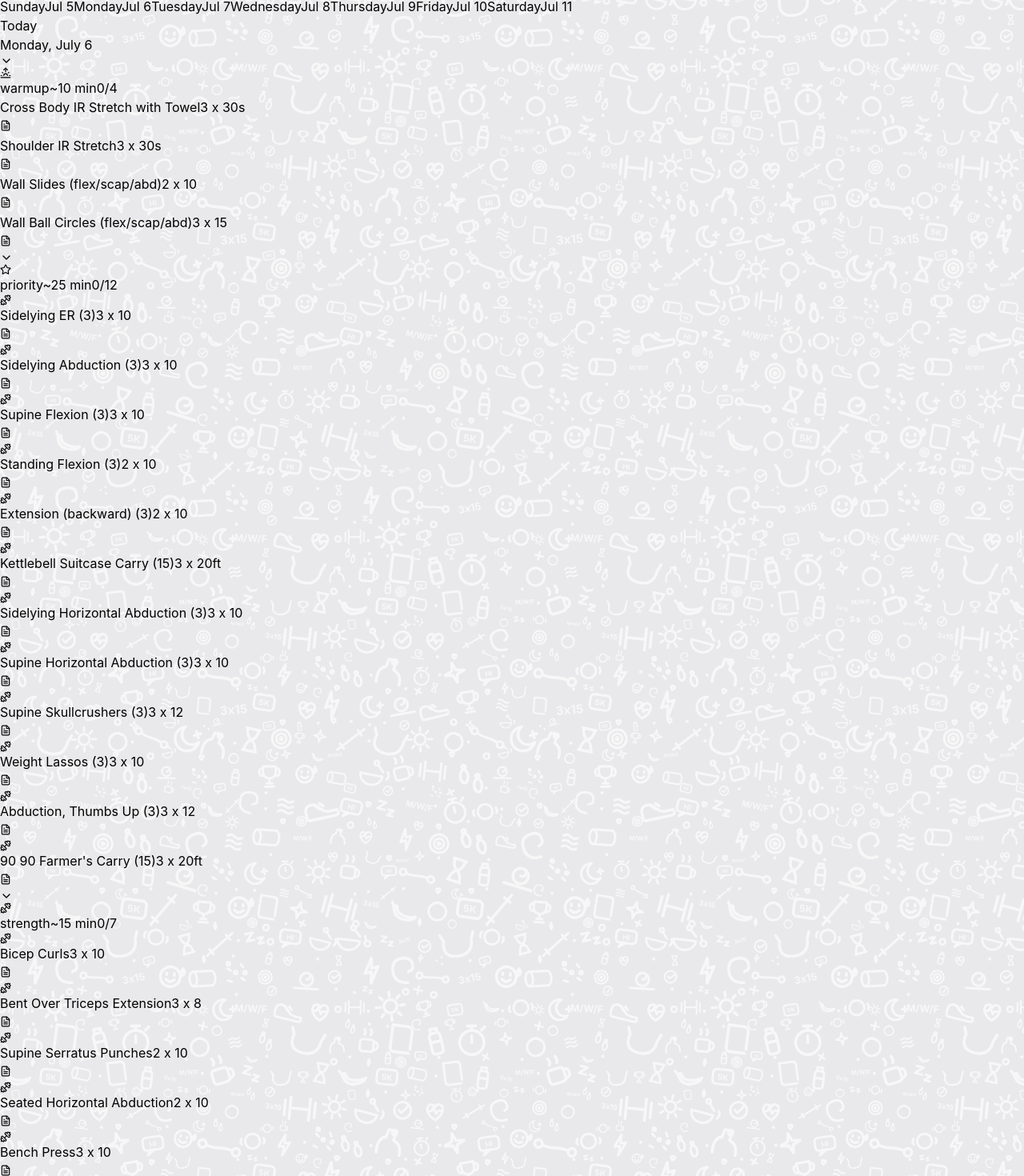
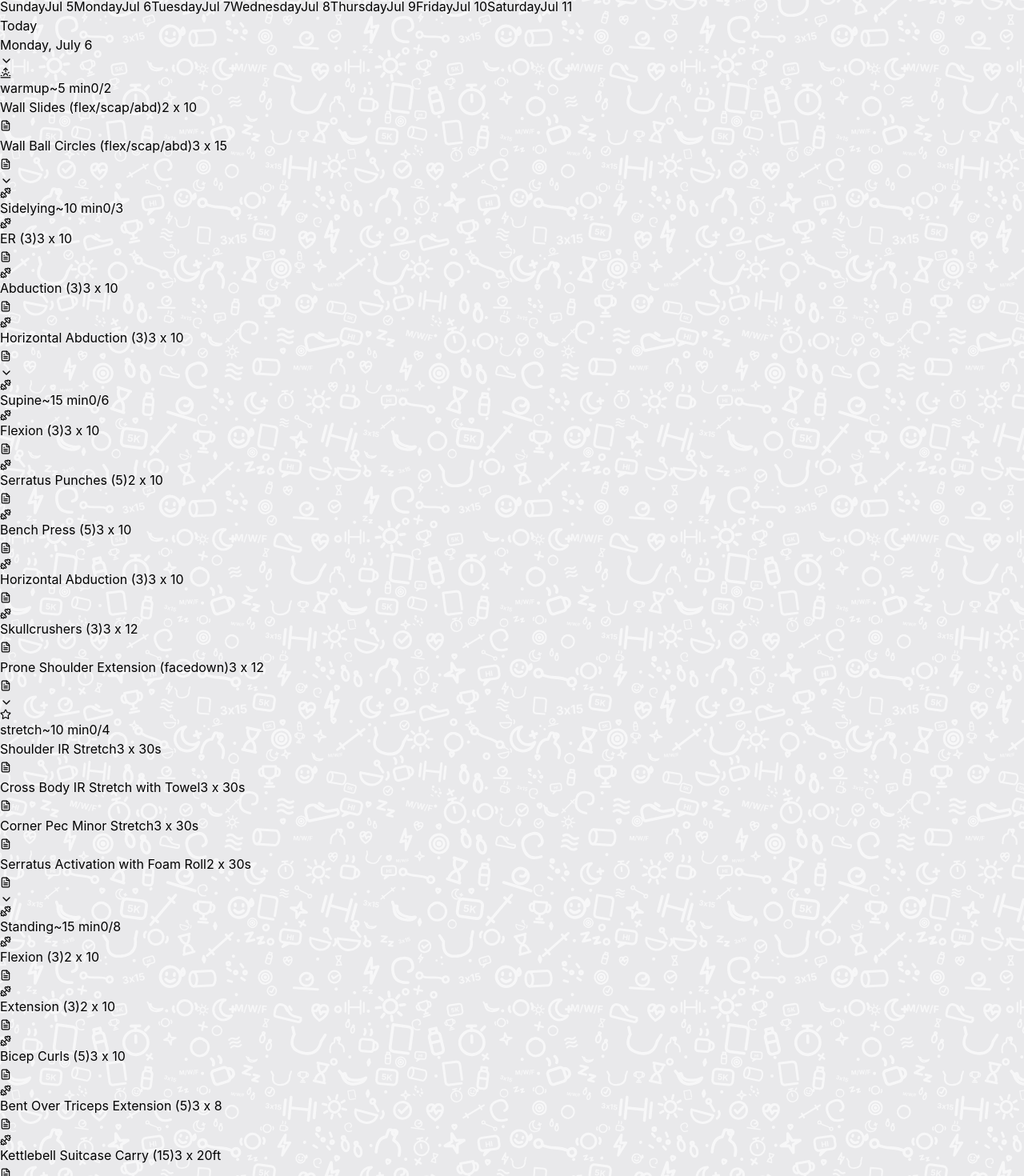
Before and after one commit to ungoldman/pt-tracker, a React (Vite) app: page / in a window 1280 px wide. Shown: the part 440-1910 px from the top of the page at 80% size. Built offline with nearby package versions, Linux system fonts and the light colour scheme.

Commit message:
fix(data): update categories

```diff
--- a/src/data.js
+++ b/src/data.js
@@ -20,7 +20,6 @@
     type: "priority",
     sets: 3,
     reps: 10,
-    priority: "high",
     days: MWF,
   },
   {
@@ -28,7 +27,6 @@
     type: "priority",
     sets: 3,
     reps: 10,
-    priority: "high",
     days: MWF,
   },
   {
@@ -36,19 +34,18 @@
     type: "priority",
     sets: 3,
     reps: 10,
-    priority: "high",
     days: MWF,
   },
 
   {
-    name: "Cross Body IR Stretch with Towel",
-    type: "warmup",
+    name: "Shoulder IR Stretch",
+    type: "stretch",
     sets: 3,
     reps: "30s",
   },
   {
-    name: "Shoulder IR Stretch",
-    type: "warmup",
+    name: "Cross Body IR Stretch with Towel",
+    type: "stretch",
     sets: 3,
     reps: "30s",
   },
@@ -61,25 +58,30 @@
     days: MWF,
   },
   {
-    name: "Extension (backward) with Dumbbell (3)",
+    name: "Standing Extension with Dumbbell (3)",
     type: "priority",
     sets: 2,
     reps: 10,
     days: MWF,
   },
 
-  { name: "Corner Pec Minor Stretch", type: "wind-down", sets: 3, hold: "30s" },
+  { name: "Corner Pec Minor Stretch", type: "stretch", sets: 3, hold: "30s" },
 
-  { name: "Bicep Curls with Dumbbell", type: "strength", sets: 3, reps: 10 },
   {
-    name: "Bent Over Triceps Extension with Dumbbell",
+    name: "Standing Bicep Curls (5) with Dumbbell",
+    type: "strength",
+    sets: 3,
+    reps: 10,
+  },
+  {
+    name: "Standing Bent Over Triceps Extension (5) with Dumbbell",
     type: "strength",
     sets: 3,
     reps: 8,
   },
 
   {
-    name: "Supine Serratus Punches with Dumbbell",
+    name: "Supine Serratus Punches (5) with Dumbbell",
     type: "strength",
     sets: 2,
     reps: 10,
@@ -92,7 +94,12 @@
     reps: 10,
   },
 
-  { name: "Wall Slides (flex/scap/abd)", type: "warmup", sets: 2, reps: 10 },
+  {
+    name: "Wall Slides (flex/scap/abd)",
+    type: "warmup",
+    sets: 2,
+    reps: 10,
+  },
   {
     name: "Wall Ball Circles (flex/scap/abd)",
     type: "warmup",
@@ -113,7 +120,12 @@
     reps: 10,
   },
 
-  { name: "Bench Press with Dumbbell", type: "strength", sets: 3, reps: 10 },
+  {
+    name: "Supine Bench Press (5) with Dumbbell",
+    type: "strength",
+    sets: 3,
+    reps: 10,
+  },
 
   {
     name: "Shoulder ER (step) with Resistance",
@@ -125,7 +137,7 @@
 
   {
     name: "Serratus Activation with Foam Roll",
-    type: "wind-down",
+    type: "stretch",
     sets: 2,
     hold: "30s",
   },
@@ -138,13 +150,6 @@
   },
 
   {
-    name: "Prone Shoulder Extension (facedown)",
-    type: "wind-down",
-    sets: 3,
-    reps: 12,
-  },
-
-  {
     name: "Shoulder IR (rotate) with Resistance",
     type: "resistance",
     sets: 3,
@@ -152,7 +157,7 @@
   },
 
   {
-    name: "Kettlebell Suitcase Carry with Dumbbell (15)",
+    name: "Standing Kettlebell Suitcase Carry with Dumbbell (15)",
     type: "priority",
     sets: 3,
     reps: "20ft",
@@ -184,7 +189,7 @@
   },
 
   {
-    name: "Weight Lassos with Dumbbell (3)",
+    name: "Standing Weight Lassos with Dumbbell (3)",
     type: "priority",
     sets: 3,
     reps: 10,
@@ -192,7 +197,7 @@
   },
 
   {
-    name: "Abduction, Thumbs Up with Dumbbell (3)",
+    name: "Standing Abduction, Thumbs Up with Dumbbell (3)",
     type: "priority",
     sets: 3,
     reps: 12,
@@ -200,11 +205,18 @@
   },
 
   {
-    name: "90 90 Farmer's Carry with Dumbbell (15)",
+    name: "Standing 90 90 Farmer's Carry with Dumbbell (15)",
     type: "priority",
     sets: 3,
     reps: "20ft",
     days: MWF,
+  },
+
+  {
+    name: "Supine Prone Shoulder Extension (facedown)",
+    type: "wind-down",
+    sets: 3,
+    reps: 12,
   },
 
   // personal goals are not PT-prescribed. Untimed steps/jog dominate, so skip the time estimate.
@@ -261,7 +273,90 @@
   },
 };
 
-export const exercises = Object.keys(blocks).reduce((acc, block) => {
+const categories = {
+  warmup: {
+    displayName: "Warm Up",
+    lane: 0,
+    icon: Sunrise,
+    accent: "amber",
+  },
+  stretch: {
+    displayName: "Stretch",
+    lane: 1,
+    icon: Star,
+    accent: "teal",
+  },
+  personal: {
+    displayName: "Personal Goals",
+    lane: 2,
+    icon: Target,
+    accent: "blue",
+    noEstimate: true,
+  },
+
+  Sidelying: {
+    displayName: "Sidelying",
+    lane: 0,
+    icon: Dumbbell,
+    accent: "purple",
+    days: MWF,
+  },
+  Supine: {
+    displayName: "Supine",
+    lane: 0,
+    icon: Dumbbell,
+    accent: "purple",
+    days: MWF,
+  },
+  Standing: {
+    displayName: "Standing",
+    lane: 1,
+    icon: Dumbbell,
+    accent: "purple",
+    days: MWF,
+  },
+  Seated: {
+    displayName: "Seated",
+    lane: 2,
+    icon: Dumbbell,
+    accent: "purple",
+    days: MWF,
+  },
+  Resistance: {
+    displayName: "Resistance",
+    lane: 2,
+    icon: InfinityIcon,
+    accent: "purple",
+    days: MWF,
+    lane: 2,
+  },
+};
+
+export const exercises = Object.keys(categories).reduce((acc, cat) => {
+  if (cat === "warmup" || cat === "stretch" || cat === "personal") {
+    const blockExercises = e.filter((exercise) => exercise.type === cat);
+    if (blockExercises.length > 0) {
+      acc[cat] = { ...categories[cat], exercises: blockExercises };
+    }
+    return acc;
+  }
+
+  const blockExercises = e.filter((exercise) => exercise.name.includes(cat));
+  if (blockExercises.length > 0) {
+    acc[cat] = {
+      ...categories[cat],
+      exercises: blockExercises.map((ex) => ({
+        ...ex,
+        name: ex.name.includes("Stretch")
+          ? ex.name
+          : ex.name.replace(`${cat} `, ""),
+      })),
+    };
+  }
+  return acc;
+}, {});
+
+export const exercisesOld = Object.keys(blocks).reduce((acc, block) => {
   const blockExercises = e.filter((exercise) => exercise.type === block);
   if (blockExercises.length > 0) {
     acc[block] = { ...blocks[block], exercises: blockExercises };
```
